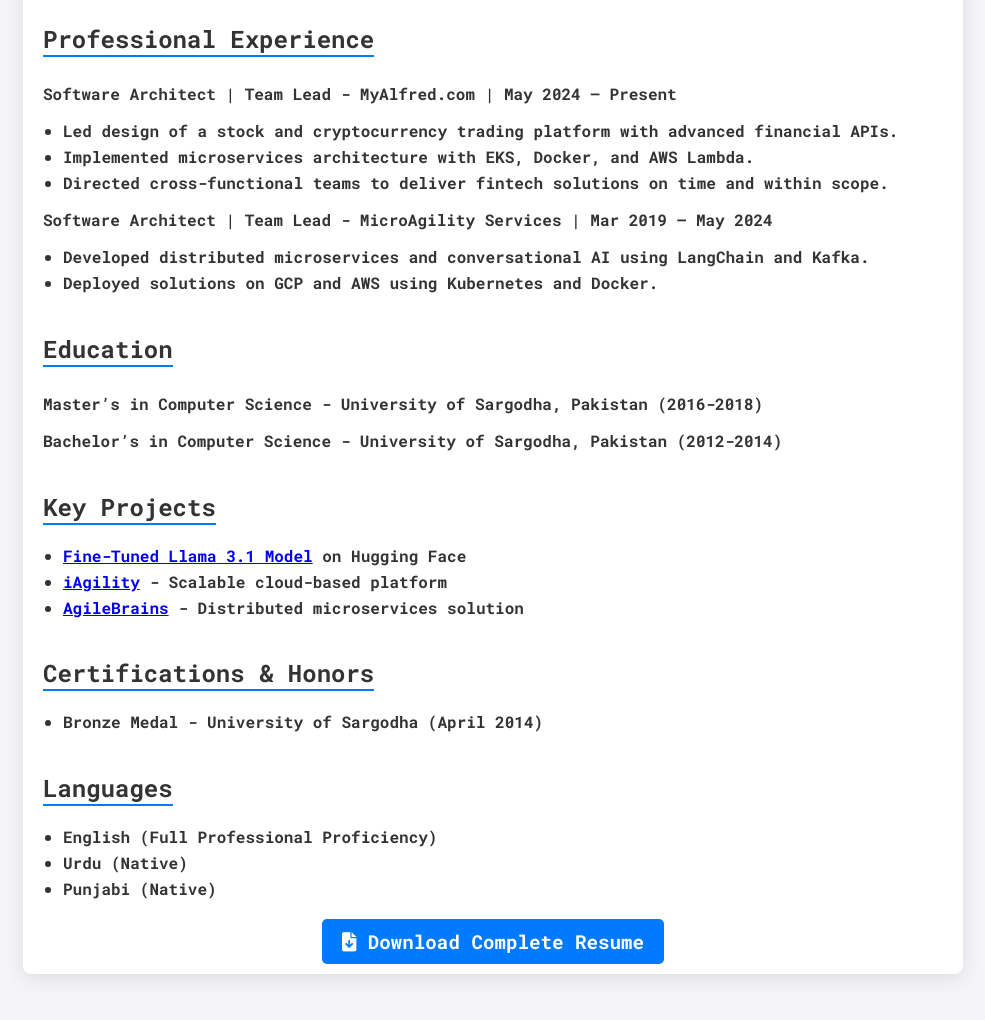
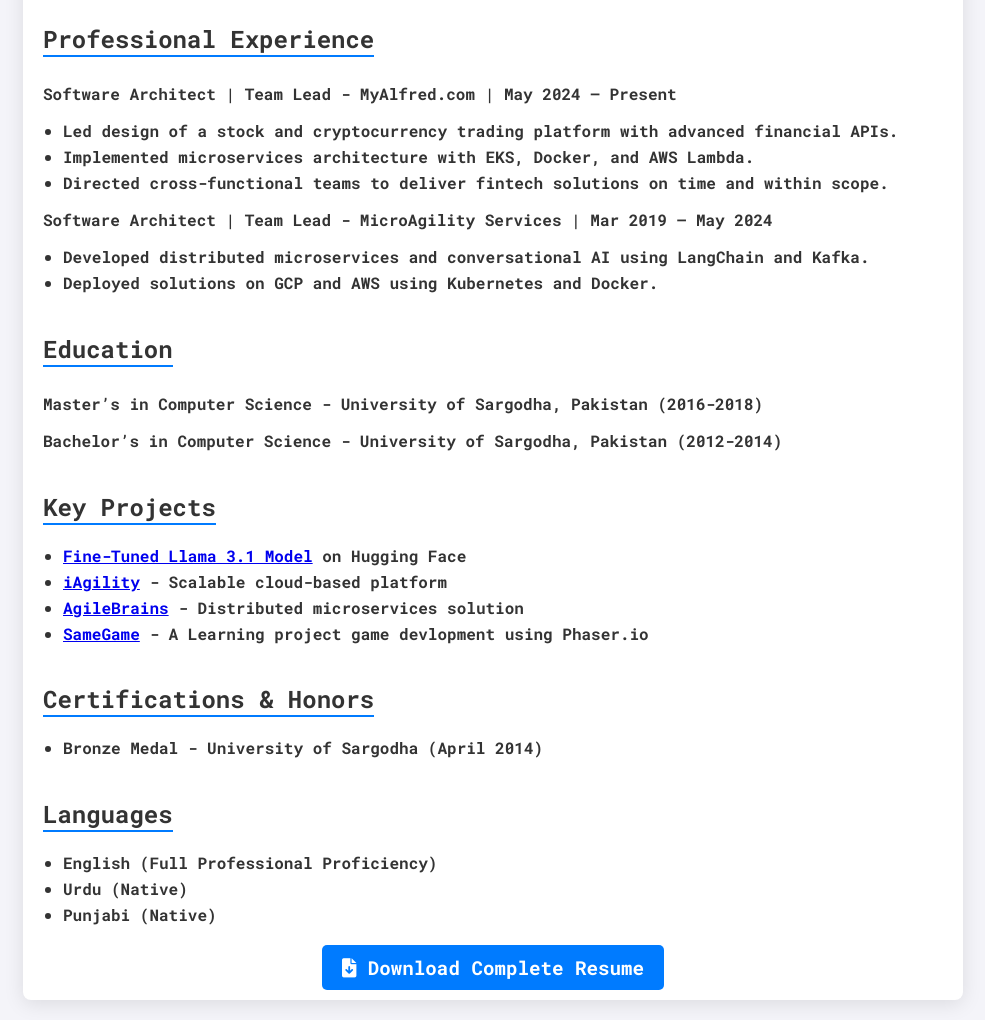
Before and after one commit to MehdiBukhari/MehdiBukhari.github.io, a plain HTML site: page index.html in a window 1280 px wide. Shown: the part 594-1614 px from the top of the page, without its empty margins (147-1132 px from the left). Before the commit the page ends 1588 px from the top, so only its background shows below. Drawn offline with Linux system fonts and the light colour scheme.

Commit message:
Add SameGame project link to index.html

```diff
--- a/index.html
+++ b/index.html
@@ -182,6 +182,7 @@
                 <li><a href="https://huggingface.co/mehdibukhari/llama3.18B-Fine-tunedByMehdi" target="_blank">Fine-Tuned Llama 3.1 Model</a> on Hugging Face</li>
                 <li><a href="https://www.iagility.com" target="_blank">iAgility</a> - Scalable cloud-based platform</li>
                 <li><a href="https://www.agilebrains.com" target="_blank">AgileBrains</a> - Distributed microservices solution</li>
+                <li><a href="https://play.google.com/store/apps/details?id=com.samegame.app" target="_blank">SameGame</a> - A Learning project game devlopment using Phaser.io</li>
             </ul>
         </div>
         <div class="section">
```
Also changed, not shown: 1 other file.
